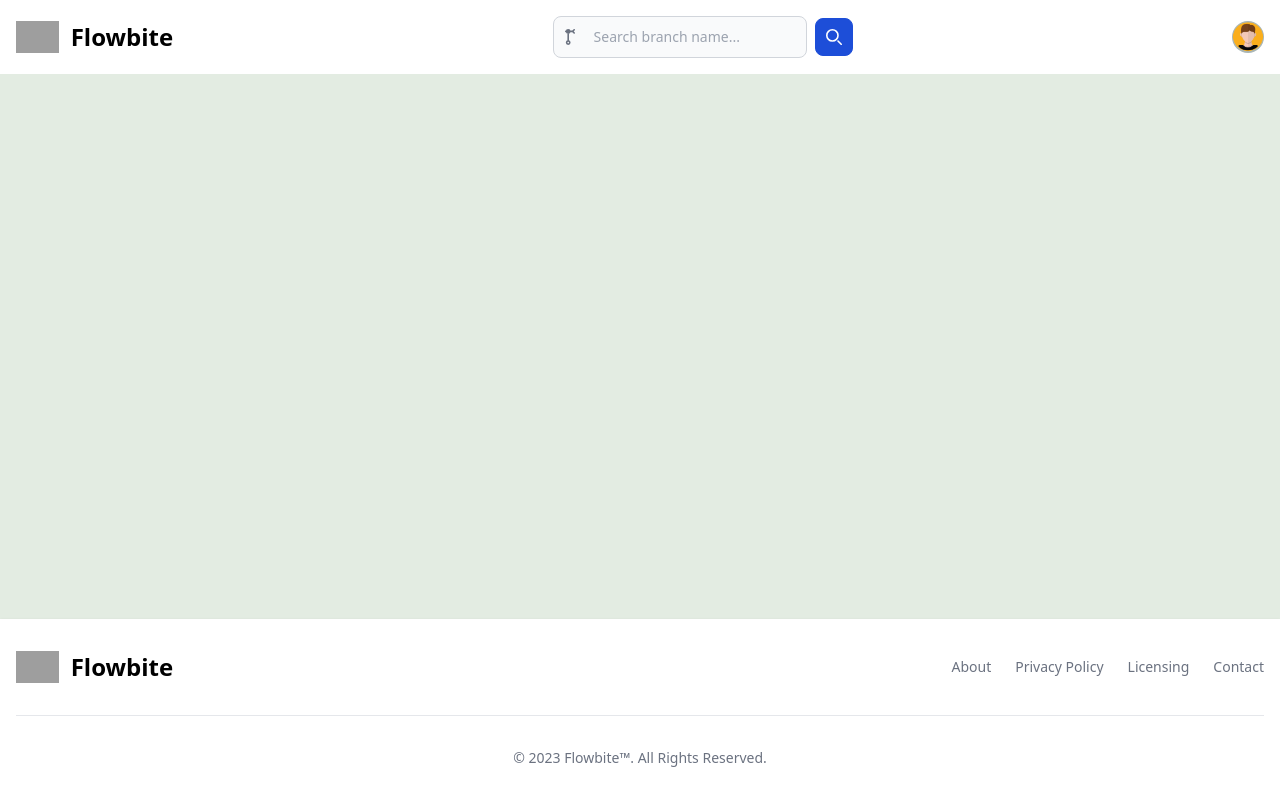
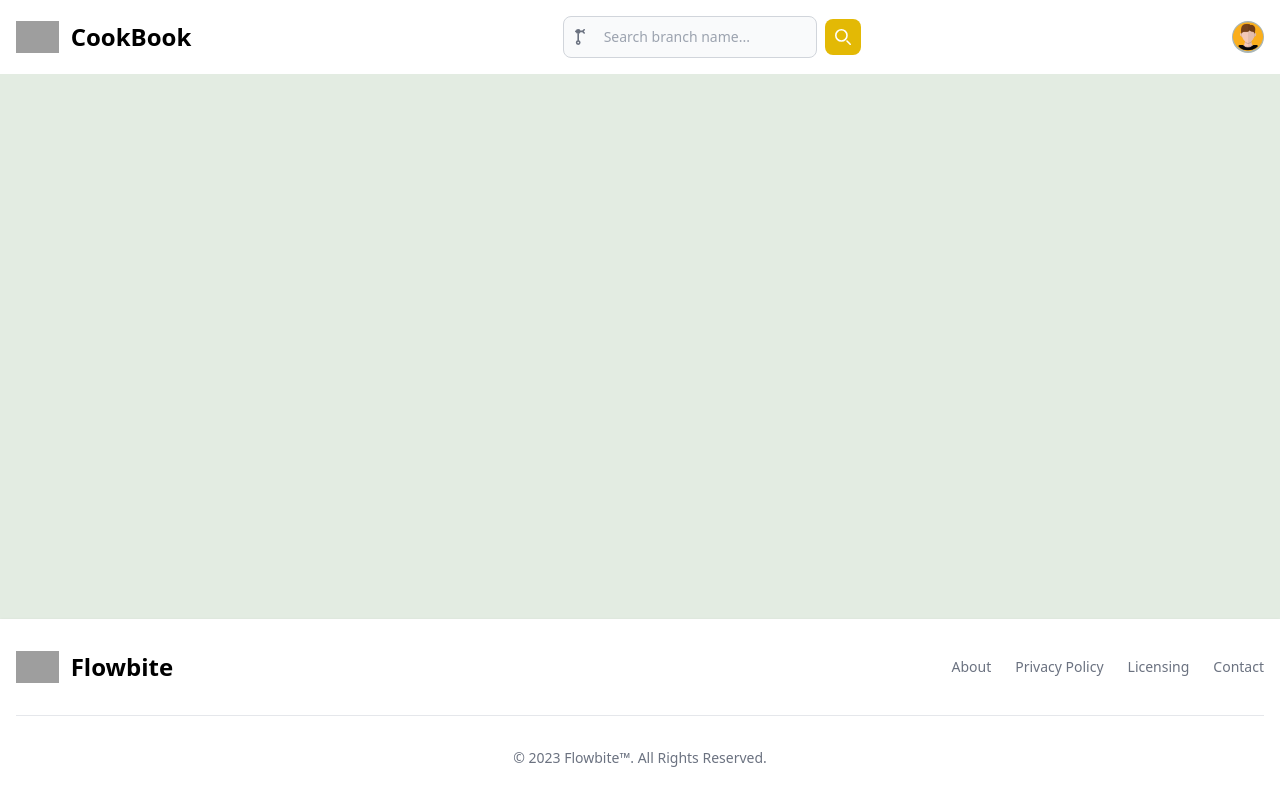
Before and after one commit to Naeemi7/CookBook, a React (Vite) app in the folder frontend/: page / in a window 1280 px wide. Built offline with nearby package versions, Linux system fonts and the light colour scheme; grey boxes are pictures that could not be loaded.

Commit message:
bug fixed

```diff
--- a/frontend/src/components/Navbar.jsx
+++ b/frontend/src/components/Navbar.jsx
@@ -16,8 +16,8 @@ const Navbar = () => {
             className="h-8 mr-3"
             alt="Flowbite Logo"
           />
-          <span className="self-center text-2xl font-semibold whitespace-nowrap dark:text-white">
-            Flowbite
+          <span className="self-center text-2xl font-semibold whitespace-nowrap dark:text-button">
+            CookBook
           </span>
         </a>
 
@@ -54,7 +54,7 @@ const Navbar = () => {
           </div>
           <button
             type="submit"
-            className="p-2.5 ml-2 text-sm font-medium text-white bg-blue-700 rounded-lg border border-blue-700 hover:bg-blue-800 focus:ring-4 focus:outline-none focus:ring-blue-300 dark:bg-button dark:hover:bg-blue-700 dark:focus:ring-blue-800"
+            className="p-2.5 ml-2 text-sm font-medium text-white bg-cards rounded-lg  hover:bg-cards focus:ring-2 focus:outline-none focus:ring-button dark:bg-button dark:hover:bg-cards"
           >
             <svg
               className="w-4 h-4"
--- a/frontend/src/styles/-veriables.scss
+++ b/frontend/src/styles/-veriables.scss
@@ -1,5 +1,5 @@
 $header-color: #a9b6b6;
 $footer-color: #71757a;
-$button-color: #e3b905;
+$button-color: #262f0d;
 $background-color: #e3ece2;
-$cards-color: #262f0d;
+$cards-color: #e3b905;
--- a/frontend/tailwind.config.js
+++ b/frontend/tailwind.config.js
@@ -7,9 +7,9 @@ export default {
         // Add your custom colors here
         header: "#a9b6b6",
         footer: "#71757a",
-        button: "#e3b905",
+        button: "#262f0d",
         background: "#e3ece2",
-        cards: "#262f0d",
+        cards: "#e3b905",
       },
     },
   },
```
